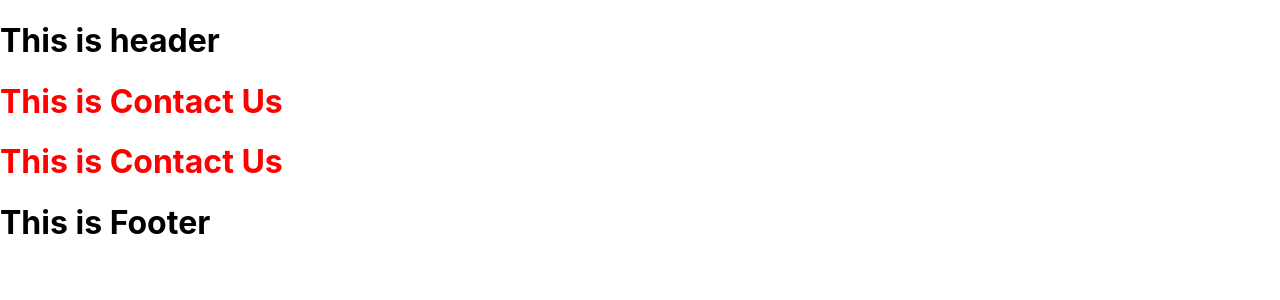
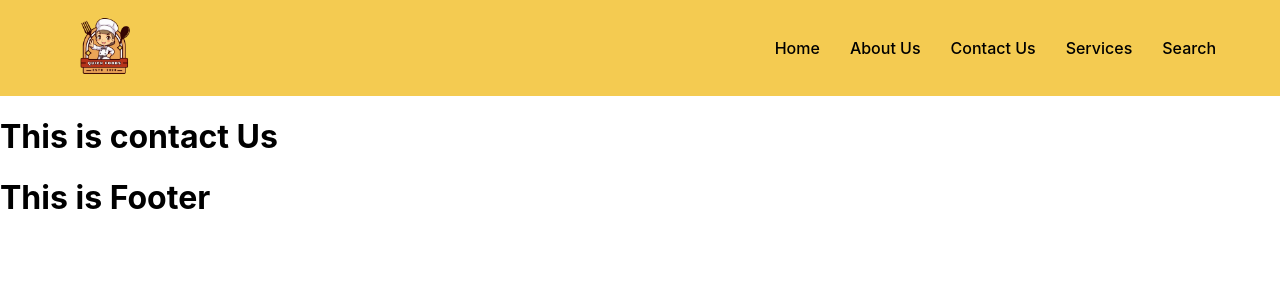
Before and after one commit to RavindraKumarThakur/Quick-Foods-online-food-order-system, a React (Create React App) app in the folder frontend/: page /Contact_Us in a window 1280 px wide. Shown: the top 300 px of the page. Built offline with nearby package versions, Linux system fonts and the light colour scheme.

Commit message:
Designed Header

```diff
--- a/frontend/package.json
+++ b/frontend/package.json
@@ -9,7 +9,7 @@
     "react": "^18.3.1",
     "react-dom": "^18.3.1",
     "react-router-dom": "^6.23.1",
-    "react-scripts": "5.0.1",
+    "react-scripts": "^5.0.1",
     "web-vitals": "^2.1.4"
   },
   "scripts": {
--- a/frontend/src/component/Contact_Us/Contact_Us.jsx
+++ b/frontend/src/component/Contact_Us/Contact_Us.jsx
@@ -4,8 +4,7 @@ import "./Contact_Us.css";
 function Contact_Us(){
     return(
         <>
-        <h1 class="Contact_heading">This is Contact Us</h1>
-        <h1 class="Contact_heading">This is Contact Us</h1>
+            <h1> This is contact Us</h1>
         </>
     )
 }
--- /dev/null
+++ b/frontend/src/component/Header/Header.css
@@ -0,0 +1,26 @@
+.main{
+    height: 6rem;
+    width: 100%;
+    background: rgb(244, 203, 81);
+}
+
+.content{
+    height: 100%;
+    width: 90%;
+    margin: 0px auto;
+    display: flex;
+    justify-content: space-between;
+    align-items: center;
+}
+
+.content > .logo-sec img{
+    width: 80px;
+}
+
+.menues{
+    display: flex;
+    gap: 30px;
+    list-style: none;
+    margin: auto 0px;
+    font-weight: 500;
+}
--- a/frontend/src/component/Header/Header.jsx
+++ b/frontend/src/component/Header/Header.jsx
@@ -1,8 +1,28 @@
 import React from "react";
+import "./Header.css"
+import logo from "../../assets/Quick_Foods_Logo.png"
 
-function Header(){
-    return(
-        <h1>This is header</h1>
+
+function Header() {
+    return (
+        <>
+            <div className="main">
+                <div className="content">
+                    <div className="logo-sec">
+                        <img src={logo} alt="" />
+                    </div>
+                    <div className="menu-sec">
+                        <ul className="menues">
+                            <li className="menu1">Home</li>
+                            <li className="menu2">About Us</li>
+                            <li className="menu3">Contact Us</li>
+                            <li className="menu4">Services</li>
+                            <li className="menu5">Search</li>
+                        </ul>
+                    </div>
+                </div>
+            </div>
+        </>
     )
 }
 
```
Also changed, not shown: frontend/src/assets/Quick_Foods_Logo.png (added), 1 other file (tests, documents, lock files or other folders).
